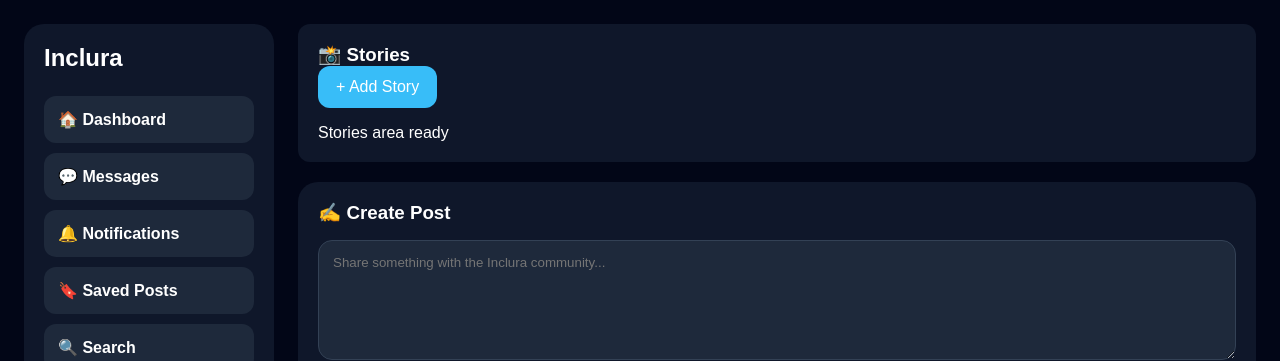
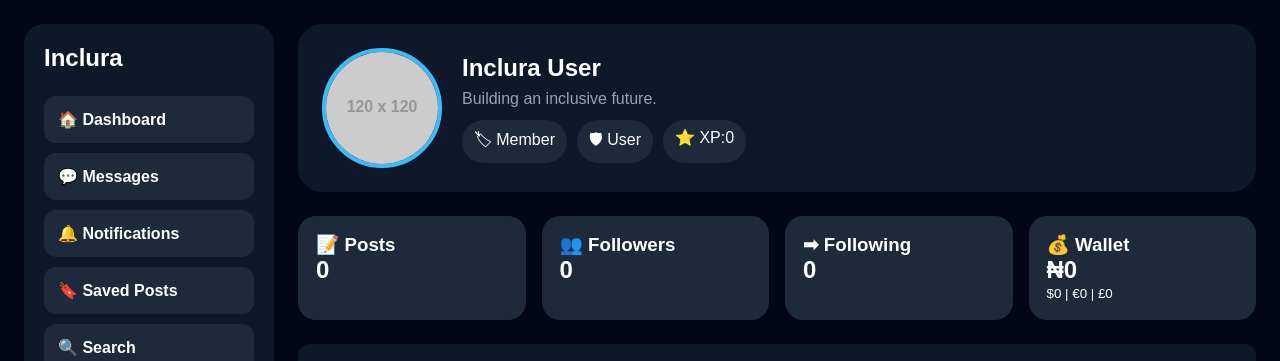
Before and after one commit to inclurah-png/inclura-web, a React (Vite) app: page /profile in a window 1280 px wide. Shown: the top 361 px of the page. Built offline with nearby package versions, Linux system fonts and the light colour scheme; no server answers; the database is empty; sample sign-in values are in the browser's storage.

Commit message:
Update Profile.jsx
Fix and update Profile.jsx

```diff
--- a/src/pages/Profile.jsx
+++ b/src/pages/Profile.jsx
@@ -1,11 +1,40 @@
 import DashboardLayout from "../components/DashboardLayout";
+import ProfileHeader from "../components/ProfileHeader";
+import DashboardStats from "../components/DashboardStats";
 import StoriesSection from "../components/StoriesSection";
 import CreatePost from "../components/CreatePost";
 import Feed from "../components/Feed";
 
+const demoProfile = {
+  fullName: "Inclura User",
+  bio: "Building an inclusive future.",
+  category: "Member",
+  role: "User",
+
+  postCount: 0,
+
+  followers: [],
+  following: [],
+
+  walletNaira: 0,
+  walletUSD: 0,
+  walletEUR: 0,
+  walletGBP: 0,
+
+  xp: 0,
+};
+
 function Profile() {
   return (
     <DashboardLayout>
+      <ProfileHeader
+        profile={demoProfile}
+      />
+
+      <DashboardStats
+        profile={demoProfile}
+      />
+
       <StoriesSection />
 
       <CreatePost />
```
